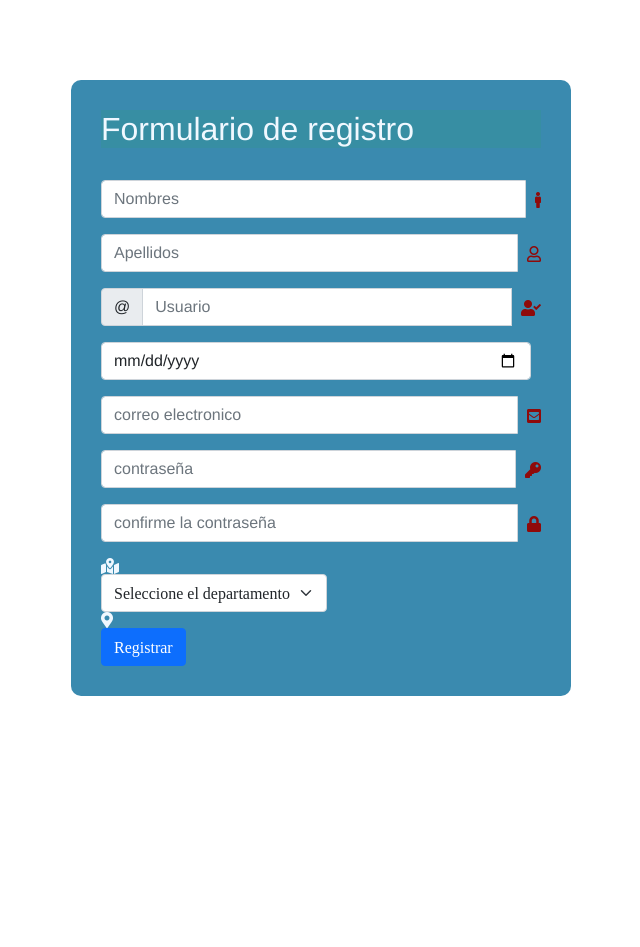
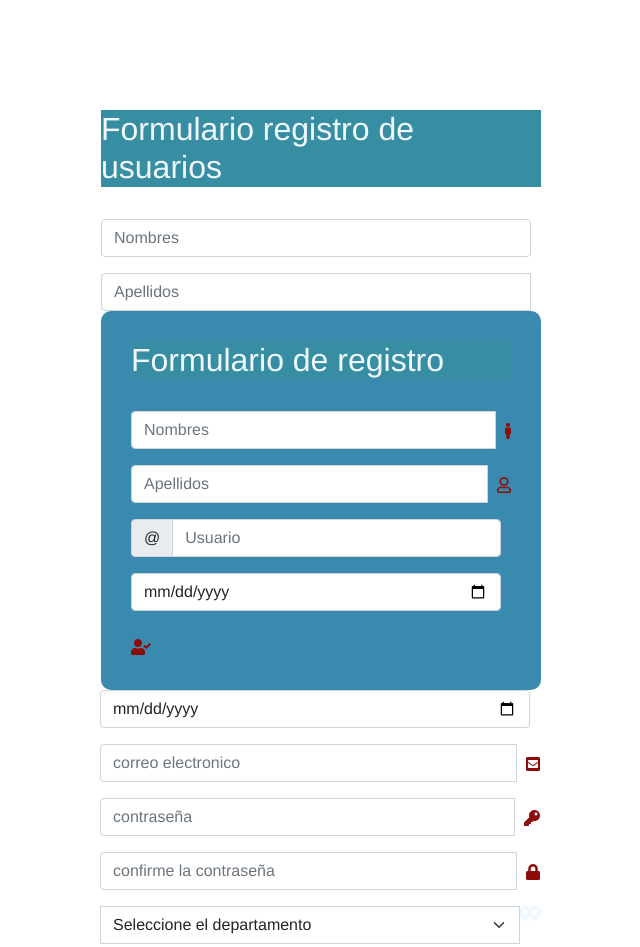
Before and after one commit to jhonuribe27/taller7_web, a plain HTML site: page index.html in a window 1280 px wide. Shown: the top 947 px of the page, without its empty margins (319-959 px from the left). Before the commit the page ends 800 px from the top, so only its background shows below. Drawn offline with nearby package versions, Linux system fonts and the light colour scheme.

Commit message:
Auto stash before merge of "master" and "origin/master"

```diff
--- a/index.html
+++ b/index.html
@@ -8,12 +8,34 @@
 
     <link href="https://cdn.jsdelivr.net/npm/bootstrap@5.0.2/dist/css/bootstrap.min.css" rel="stylesheet" integrity="sha384-EVSTQN3/azprG1Anm3QDgpJLIm9Nao0Yz1ztcQTwFspd3yD65VohhpuuCOmLASjC" crossorigin="anonymous">
     <script src="https://cdn.jsdelivr.net/npm/bootstrap@5.0.2/dist/js/bootstrap.bundle.min.js" integrity="sha384-MrcW6ZMFYlzcLA8Nl+NtUVF0sA7MsXsP1UyJoMp4YLEuNSfAP+JcXn/tWtIaxVXM" crossorigin="anonymous"></script>
+
     <link rel="stylesheet" href="style.css">
     <link rel="stylesheet" href="fontawesome/fontawesome/css/all.css">
 
     <title>Taller 7</title>
 </head>
 <body>
+
+
+
+    <link rel="stylesheet" href="style.css">
+    <link rel="stylesheet" href="fontawesome/fontawesome/css/all.css">
+
+
+    <title>Taller 7</title>
+</head>
+<body>
+
+
+  <div id="formulario" style="margin: 0 auto" class="col-sm-6 bg-white">
+    <h2>Formulario registro de usuarios</h2>
+    <br>
+    <div class="input-group mb-3">
+      <input type="text" class="form-control" placeholder="Nombres" aria-label="Username">
+    </div>
+    <div class="input-group mb-3">
+      <input type="text" class="form-control" placeholder="Apellidos" aria-label="Username">
+
 
   <div class="jumbotron" id="formulario" style="margin: 0 auto" class="col-sm-6 bg-white">
     <h2 class="center">Formulario de registro</h2>
@@ -25,10 +47,22 @@
     <div class="input-group mb-3">
       <input type="text" class="form-control" placeholder="Apellidos" aria-label="Username">
       <i class="far fa-user"></i>
+
+
     </div>
     <div class="input-group mb-3">
       <span class="input-group-text" id="basic-addon1">@</span>
       <input type="text" class="form-control" placeholder="Usuario" aria-label="Username" aria-describedby="basic-addon1">
+
+
+    </div>
+    <div class="input-group mb-3">
+      <input type="date" class="form-control" placeholder="Fecha de nacimiento" aria-label="Username">
+    </div>
+
+<form id="form">
+
+
       <i class="fas fa-user-check"></i>
     </div>
     <div class="input-group mb-3" class="input">
@@ -48,6 +82,7 @@
     </div>
 
 <form id="form"  class="fas fa-map-marked-alt">
+
 	<select class="form-select" id="departamentos">
     <option value="0">Seleccione el departamento</option>
     <option value="Amazonas">Amazonas</option>
@@ -83,8 +118,17 @@
     <option value="Vaupes">Vaupes</option>
     <option value="Vichada">Vichada</option>
   </select>
+
 </form> <br>
 <form id="form1" class="fas fa-map-marker-alt">
+
+
+</form> <br>
+<form id="form1">
+
+</form> <br>
+<form id="form1" class="fas fa-map-marker-alt">
+
 	<select class="form-select" id="ciudades" style="display: none;"></select>
   <select class="form-select" id="ciudades1" style="display: none;"></select>
   <select class="form-select" id="ciudades2" style="display: none;"></select>
@@ -117,10 +161,17 @@
   <select class="form-select" id="ciudades29" style="display: none;"></select>
   <select class="form-select" id="ciudades30" style="display: none;"></select>
   <select class="form-select" id="ciudades31" style="display: none;"></select>
+
+
+</form>
+</div>
+
+
 <br>
   <button id="boton "type="submit" class="btn btn-primary" name="action">Registrar </button>
 </form>
 </div>
+
   <script src="script.js"></script>
 </body>
 </html>
```
